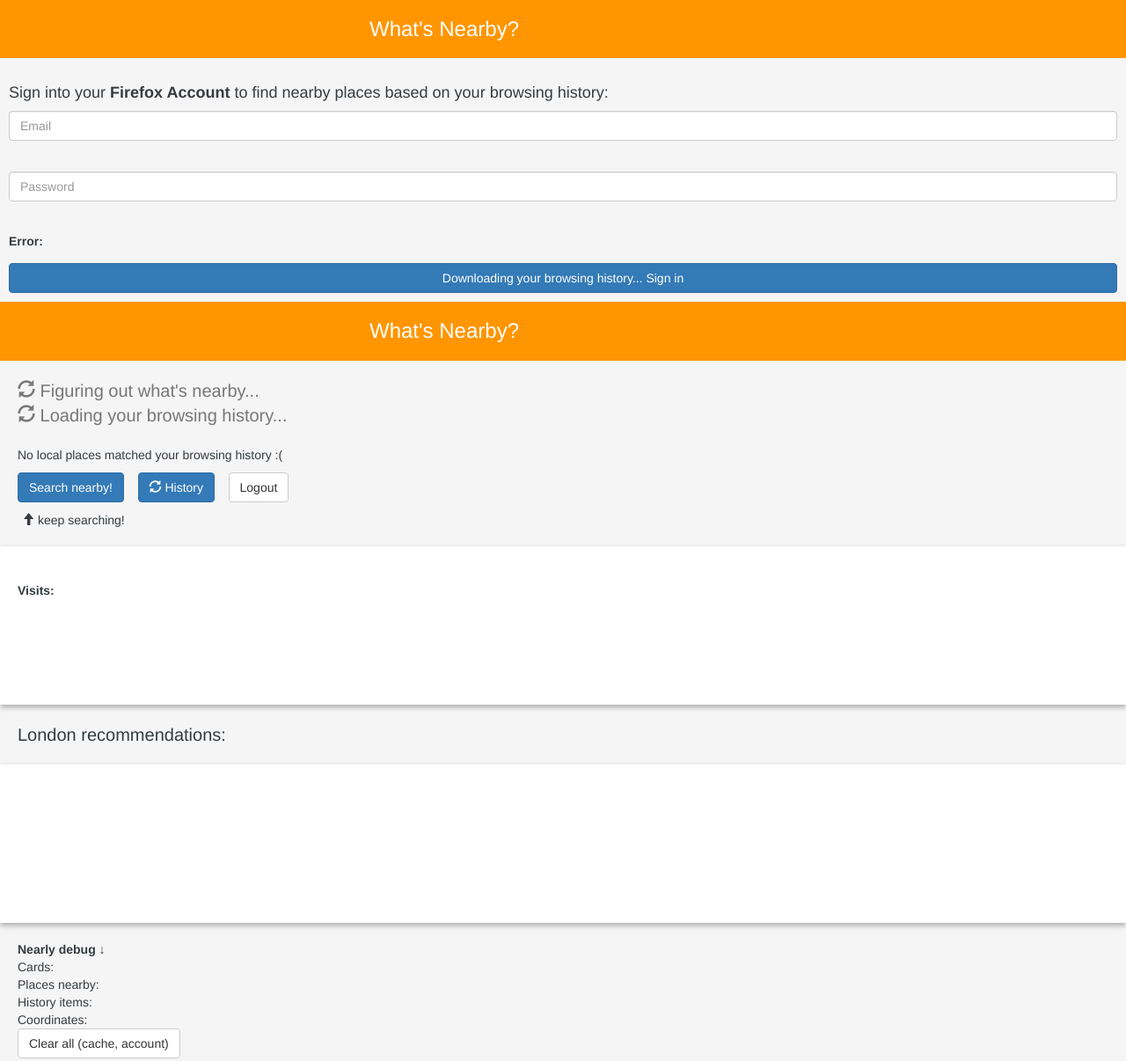
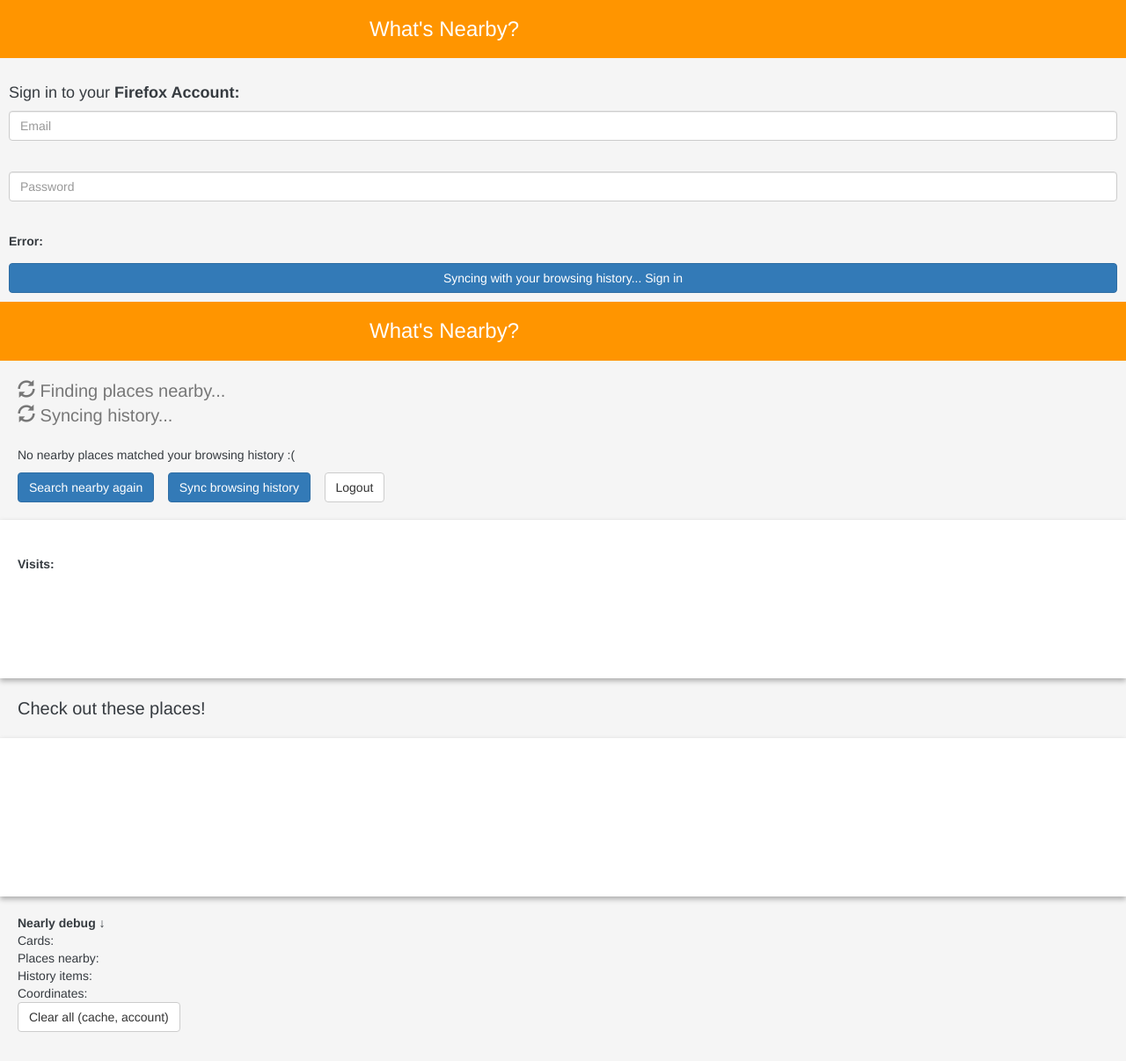
Before and after one commit to grigoryk/nearly-fennec, a website: page index.html in a window 1280 px wide. Shown: the whole page at 88% size. After the commit the page ends 1183 px from the top, so only its background shows below. Drawn offline with nearby package versions, Linux system fonts and the light colour scheme; some packages are replaced by stand-ins of ours.

Commit message:
Updated copy
Just wanted to clear up the copy a bit to help guide users through the
prototype

```diff
--- a/index.html
+++ b/index.html
@@ -3,7 +3,7 @@
 
 <head>
     <meta name="viewport" content="width=device-width, initial-scale=1">
-    <title>Nearby</title>
+    <title>Find places nearby</title>
 
     <!-- Disable tap highlight on IE -->
     <meta name="msapplication-tap-highlight" content="no">
@@ -39,7 +39,7 @@
         </div>
         <div id="login">
             <div id="login-form">
-                <h4>Sign into your <strong>Firefox Account</strong> to find nearby places based on your browsing history:</h4>
+                <h4>Sign in to your <strong>Firefox Account:</strong></h4>
                 <div class="form-group">
                     <input data-bind="value: email" class="form-control login-field" placeholder="Email" type="text">
                     <label class="login-field-icon fui-user" for="login-name"></label>
@@ -55,7 +55,7 @@
                 </div>
 
                 <button class="btn btn-primary btn-small btn-block" href="#" data-bind="click: uiActions.login, attr: {disabled: isLoggingIn}">
-                    <span data-bind="if: isLoggingIn">Downloading your browsing history...</span>
+                    <span data-bind="if: isLoggingIn">Syncing with your browsing history...</span>
                     <span data-bind="ifnot: isLoggingIn">Sign in</span>
                 </button>
             </div>
@@ -69,27 +69,27 @@
 
         <div class="loading" data-bind="if: isLoading()">
             <div data-bind="if: isLoadingNearby()">
-                <i class="glyphicon glyphicon-refresh"></i> Figuring out what's nearby...
+                <i class="glyphicon glyphicon-refresh"></i> Finding places nearby...
             </div>
 
             <div data-bind="if: isLoadingHistory()">
-                <i class="glyphicon glyphicon-refresh"></i> Loading your browsing history...
+                <i class="glyphicon glyphicon-refresh"></i> Syncing history...
             </div>
         </div>
 
         <div class="content" data-bind="ifnot: isLoading()">
             <div class="union-details">
                 <div class="no-nearby" data-bind="ifnot: union().length">
-                    <p>No local places matched your browsing history :(</p>
+                    <p>No nearby places matched your browsing history :(</p>
                 </div>
 
                 <div>
                     <p>
-                        <button class="btn btn-small btn-primary" data-bind="click: uiActions.nearbySearch">Search nearby!</button>&nbsp;&nbsp;&nbsp;
-                        <button class="btn btn-small btn-primary" data-bind="click: uiActions.fetchHistory"><i class="glyphicon glyphicon-refresh"></i> History</button>&nbsp;&nbsp;&nbsp;
+                        <button class="btn btn-small btn-primary" data-bind="click: uiActions.nearbySearch">Search nearby again</button>&nbsp;&nbsp;&nbsp;
+                        <button class="btn btn-small btn-primary" data-bind="click: uiActions.fetchHistory">Sync browsing history</button>&nbsp;&nbsp;&nbsp;
                         <button class="btn btn-small btn-default" data-bind="click: uiActions.logout">Logout</button>
                     </p>
-                    <p class="keep-searching"><i class="glyphicon glyphicon-arrow-up"></i> keep searching!</p>
+                    <!-- <p class="keep-searching"><i class="glyphicon glyphicon-arrow-up"></i> keep searching!</p> -->
                 </div>
             </div>
 
@@ -123,7 +123,7 @@
         </div>
     </div>
 
-    <div class="recommendations-title">London recommendations:</div>
+    <div class="recommendations-title">Check out these places!</div>
 
     <div class="cards" data-bind="foreach: recommendations">
         <div class="card">
```
